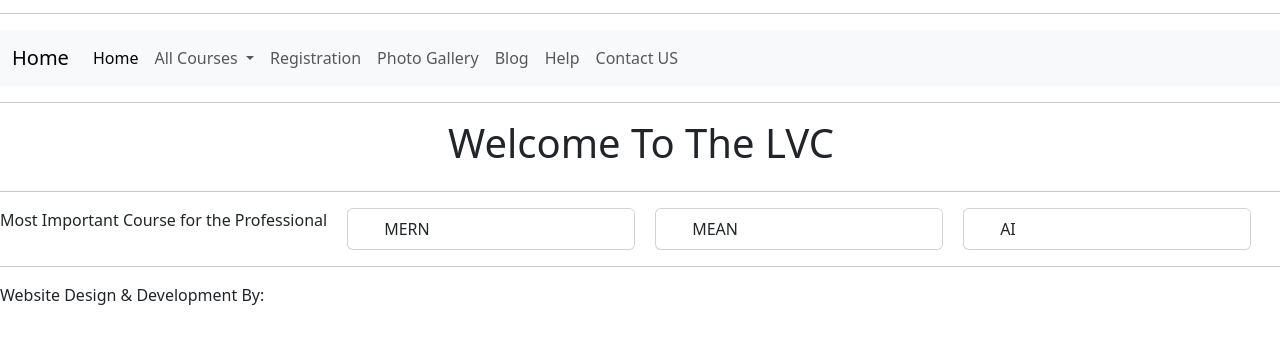
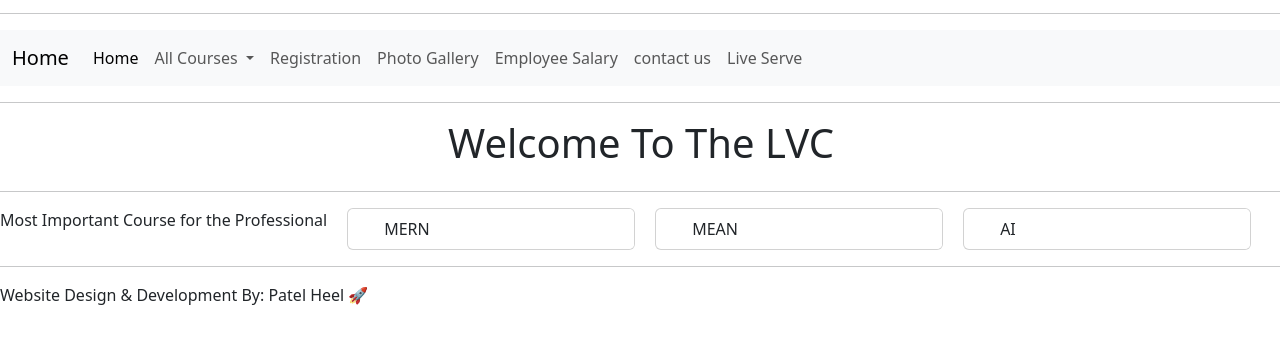
Before and after one commit to heelpatel01/mini-tasks, a plain HTML site: page index.html in a window 1280 px wide. Shown: the part 403-746 px from the top of the page. Drawn offline with nearby package versions, Linux system fonts and the light colour scheme.

Commit message:
Update index.html

```diff
--- a/index.html
+++ b/index.html
@@ -91,19 +91,19 @@
             </ul>
           </li>
           <li class="nav-item">
-            <a class="nav-link" href="#">Registration</a>
+            <a class="nav-link" href="regester.html">Registration</a>
           </li>
           <li class="nav-item">
-            <a class="nav-link" href="#">Photo Gallery</a>
+            <a class="nav-link" href="gallary.html">Photo Gallery</a>
           </li>
           <li class="nav-item">
-            <a class="nav-link" href="#">Blog</a>
+            <a class="nav-link" href="empSalary.html">Employee Salary</a>
           </li>
           <li class="nav-item">
-            <a class="nav-link" href="#">Help</a>
+            <a class="nav-link" href="contact.html">contact us</a>
           </li>
           <li class="nav-item">
-            <a class="nav-link" href="#">Contact US</a>
+            <a class="nav-link" href="Coming Soon">Live Serve</a>
           </li>
         </ul>
       </div>
@@ -141,7 +141,7 @@
     </Article>
     <hr>
     <footer>
-      Website Design & Development By:
+      Website Design & Development By: Patel Heel 🚀
     </footer>
   </section>
 </body>
```
